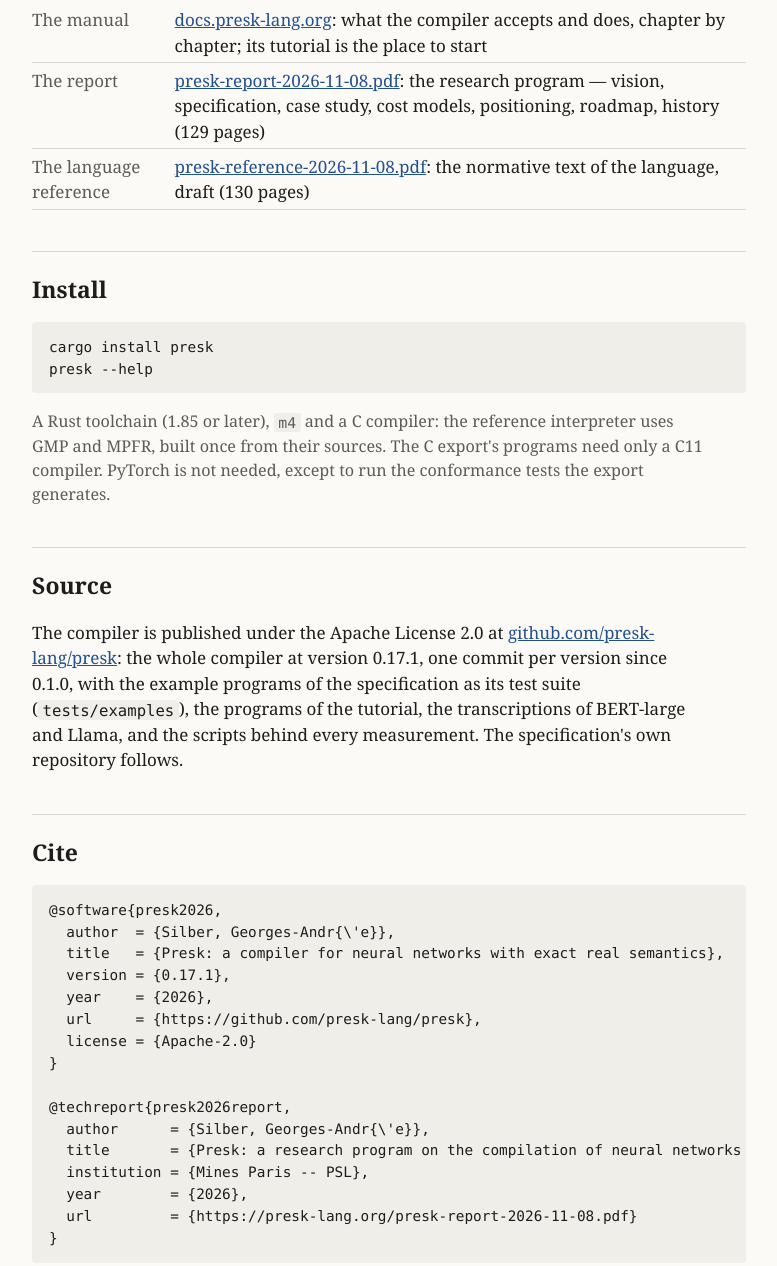
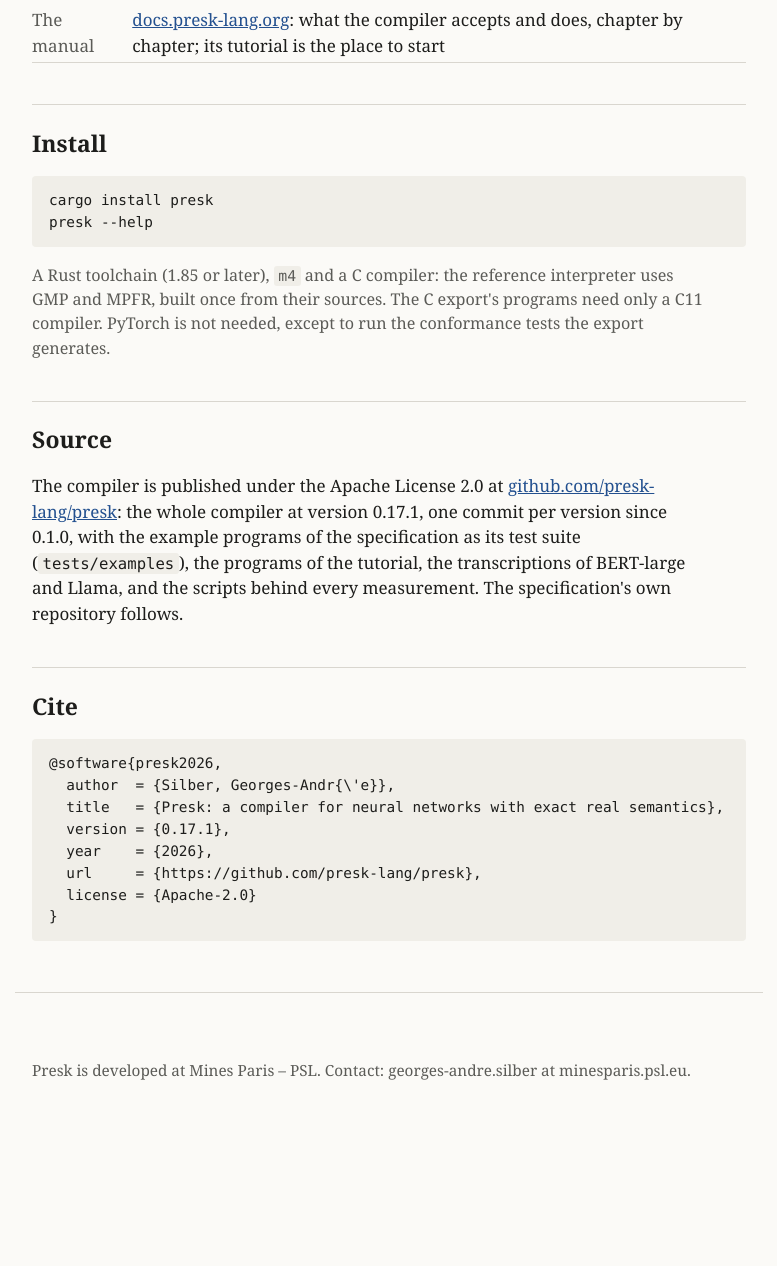
Before and after one commit to presk-lang/presk-website, a plain HTML site: page site/index.html in a window 1280 px wide. Shown: the part 2624-3890 px from the top of the page, without its empty margins (251-1028 px from the left). After the commit the page ends 3755 px from the top, so only its background shows below. Drawn offline with Linux system fonts and the light colour scheme.

Commit message:
The site without PDFs for now: the report and the reference removed
The user, 2026-11-11: "i don't want pdf documents on the website now".
site/presk-report-2026-11-08.pdf and site/presk-reference-2026-11-08.pdf
are deleted; the Documents table keeps the manual's row alone, and Cite
the software's entry alone (the report's entry pointed at its PDF). The
README's file list and CLAUDE.md's rule on PDFs follow.

Co-Authored-By: Claude Opus 5.5 <noreply@anthropic.com>
Claude-Session: https://claude.ai/code/session_01KoD1X65kRSFQxi1gLsaPX7

```diff
--- a/site/index.html
+++ b/site/index.html
@@ -135,12 +135,10 @@ recorded as failing:</p>
 </ul>
 
 <h2 id="documents">Documents</h2>
-<!-- The PDFs are copies of presk-specs' built documents at f56be18 (the 0.17.1 documents, 2026-11-08),
-     named with their date; the source of truth stays in presk-specs. -->
+<!-- No PDF on the site for now (the user, 2026-11-11): the report and the
+     language reference stay in presk-specs. -->
 <table>
   <tr><th>The manual</th><td><a href="https://docs.presk-lang.org">docs.presk-lang.org</a>: what the compiler accepts and does, chapter by chapter; its tutorial is the place to start</td></tr>
-  <tr><th>The report</th><td><a href="presk-report-2026-11-08.pdf">presk-report-2026-11-08.pdf</a>: the research program — vision, specification, case study, cost models, positioning, roadmap, history (129 pages)</td></tr>
-  <tr><th>The language reference</th><td><a href="presk-reference-2026-11-08.pdf">presk-reference-2026-11-08.pdf</a>: the normative text of the language, draft (130 pages)</td></tr>
 </table>
 
 <h2 id="install">Install</h2>
@@ -162,7 +160,7 @@ transcriptions of BERT-large and Llama, and the scripts behind every
 measurement. The specification's own repository follows.</p>
 
 <h2 id="cite">Cite</h2>
-<!-- From presk's CITATION.cff (the software) and the report placed above. -->
+<!-- From presk's CITATION.cff. -->
 <pre><code>@software{presk2026,
   author  = {Silber, Georges-Andr{\'e}},
   title   = {Presk: a compiler for neural networks with exact real semantics},
@@ -170,14 +168,6 @@ measurement. The specification's own repository follows.</p>
   year    = {2026},
   url     = {https://github.com/presk-lang/presk},
   license = {Apache-2.0}
-}
-
-@techreport{presk2026report,
-  author      = {Silber, Georges-Andr{\'e}},
-  title       = {Presk: a research program on the compilation of neural networks under an exact semantics},
-  institution = {Mines Paris -- PSL},
-  year        = {2026},
-  url         = {https://presk-lang.org/presk-report-2026-11-08.pdf}
 }</code></pre>
 
 </main>
```
Also changed, not shown: 2 other files.
